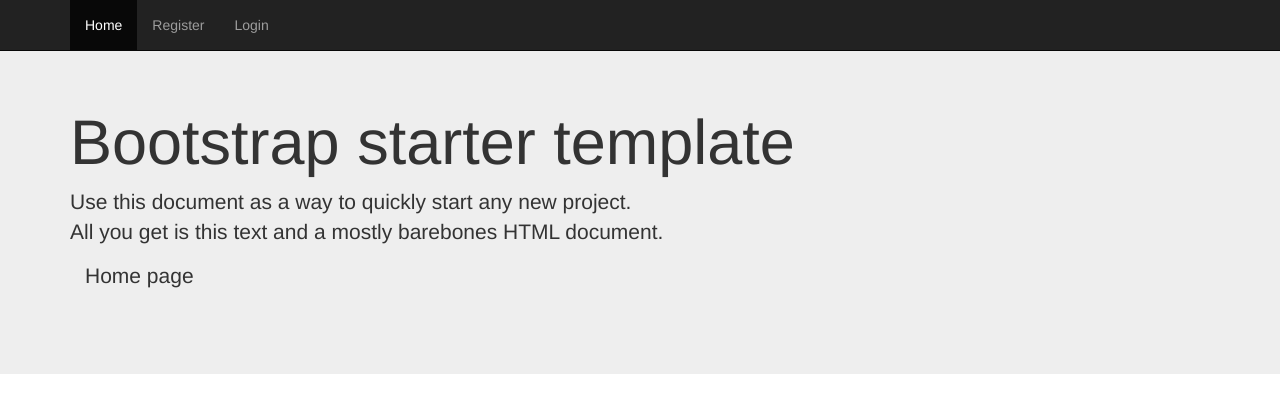
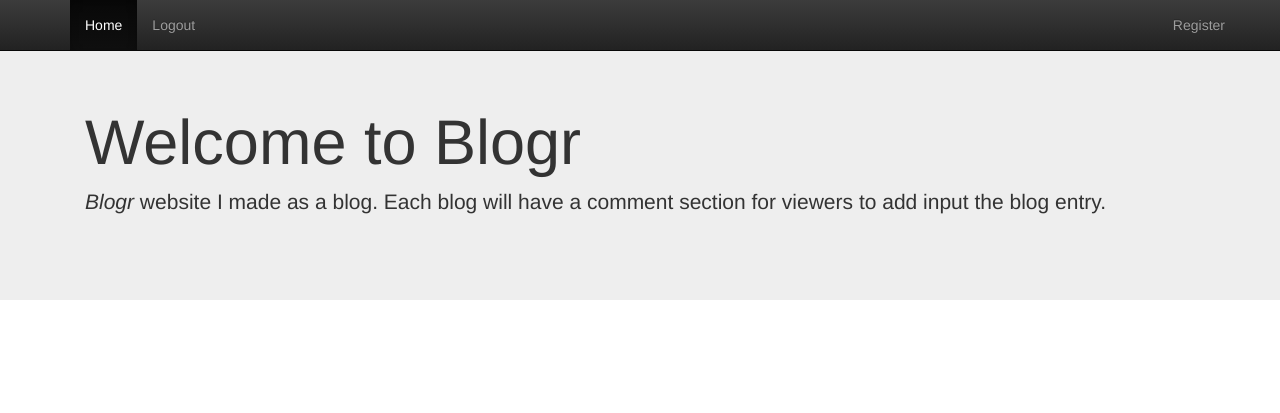
Before and after one commit to tchaturvedi/Blogr, a Flask app: page / in a window 1280 px wide. Shown: the top 413 px of the page. Run offline with Flask 2, Linux system fonts and the light colour scheme; a user stored in the database is signed in; some libraries are stand-ins or nearby versions.

Commit message:
minor changes. preparing for blueprints

```diff
--- a/config.py
+++ b/config.py
@@ -2,5 +2,7 @@ class Development:
     DEBUG = True
     SECRET_KEY = '\x1a\xfc\x8b\x04\xeb\x08\x1c\x1f\xad\x84\xc7l\xf8tR\xd1\xc5v\xbd\x9dk\x92\xb8\x8b'
     SESSION_COOKIE_NAME = 'try_flask_session'
+    PERMANENT_SESSION_LIFETIME = 86400  # 1 day
+    SESSION_COOKIE_HTTPONLY = False
     SQLALCHEMY_TRACK_MODIFICATIONS = False
     SQLALCHEMY_DATABASE_URI = 'sqlite:///users.db'
--- a/templates/base.html
+++ b/templates/base.html
@@ -8,6 +8,7 @@
     <meta name="description" content="An amatuer blogging site called Blogr">
     <meta name="author" content="Mustafa Adam">
     <link href="{{ url_for('static', filename='bootstrap.min.css') }}" rel='stylesheet'>
+    <link href="{{ url_for('static', filename='css/bootstrap-theme.min.css') }}" rel='stylesheet'>
     <link href="{{ url_for('static', filename='styles.css') }}" rel='stylesheet'>
     <link href="{{ url_for('static', filename='badge.note.png') }}" rel="icon">
 
@@ -19,13 +20,20 @@
 
     <nav class="navbar navbar-inverse navbar-fixed-top">
         <div class="container">
-            <div id="navbar" class="collapse navbar-collapse">
+            <!--<div id="navbar" class="collapse navbar-collapse">-->
                 <ul class="nav navbar-nav">
                     <li class="active"><a href="/">Home</a></li>
-                    <li><a href="/register">Register</a></li>
-                    <li><a href="/login">Login</a></li>
+                    <!-- show login link when user is logged out -->
+                    <!-- show logout link when user is logged in -->
+                    {% if not logged_in %}
+                        <li><a href="/login" id='login'>Login</a></li>
+                    {% else %}
+                        <li><a href="/logout" id='logout'>Logout</a></li>
+                    {% endif %}
                 </ul>
-            </div><!--/#navbar -->
+                <ul class='nav navbar-nav navbar-right'>
+                    <li><a href="/register" class='navbar-right'>Register</a></li>
+                </ul>
         </div> <!--/.container-->
     </nav>
 
@@ -33,9 +41,6 @@
 
     <div class="jumbotron container-fluid">
 
-        <div class="container">
-            <h1>Bootstrap starter template</h1>
-            <p class="lead">Use this document as a way to quickly start any new project.<br> All you get is this text and a mostly barebones HTML document.</p>
 
 
             <div class='container'>
@@ -43,11 +48,11 @@
                 {% endblock %}
             </div>
 
+            <br>
 
-            <br>
             {% for message in get_flashed_messages() %}
             <div class='container'>
-                <span class='alert alert-danger'>
+                <span class='alert alert-info'>
                     <small>{{ message }}</small>
                 </span>
             </div>
--- a/templates/index.html
+++ b/templates/index.html
@@ -1,5 +1,23 @@
 {% extends "base.html" %}
 
 {% block content %}
-    <p> Home page </p>
+
+    <div class="container">
+        <h1>Welcome to Blogr</h1>
+        <!--<p class="lead">Use this document as a way to quickly start any new project.<br> All you get is this text and a mostly barebones HTML document.</p>-->
+        <p class='lead'><em>Blogr</em> website I made as a blog. Each blog will have a comment section for viewers to add input the blog entry.
+        </p>
+    </div>
+
+    <!-- To pass the logged_in variable to the base.html template
+         Where it will be used to remove the login button when user
+         has already logged in-->
+    {% if logged_in %}
+        {% set logged_in = True %}
+    {% endif %}
+
+    {% block blog %}
+
+    {% endblock %}
+
 {% endblock %}
--- a/templates/login.html
+++ b/templates/login.html
@@ -12,4 +12,5 @@
           </dl>
       <p><input type=submit class='btn btn-success'>
     </form>
+
 {% endblock %}
--- a/utils.py
+++ b/utils.py
@@ -7,6 +7,6 @@ def login_required(function):
         if 'logged_in' in session:
             return function(*args, **kwargs)
         else:
-            flash('Login first bro')
+            flash('You need to login first')
             return redirect(url_for('login'))
     return inner
--- a/views.py
+++ b/views.py
@@ -9,10 +9,16 @@ from models import User, db
 app.config.from_object('config.Development')
 
 
+
 @app.route('/')
 @login_required
 def home():
-    return render_template('index.html')
+    # The if statement to remove the login button at the navbar if
+    # user is already logged in
+    if 'logged_in' in session:
+        return render_template('index.html', logged_in=True)
+    else:
+        return render_template('index.html')
 
 
 @app.route('/welcome')
@@ -28,8 +34,6 @@ def register():
         email    = form.email.data
         password = form.password.data
         user = User(username, email, password, posts=[])
-# Potential trouble here
-        # if not db.session.query(User.username == username and User.email == email).first():
         if not db.session.query(User).filter(User.username == username and User.email == email).first():
             db.session.add(user)
             db.session.commit()
```
Also changed, not shown: static/js/myLogic.js (added), users.db, 1 other file.
